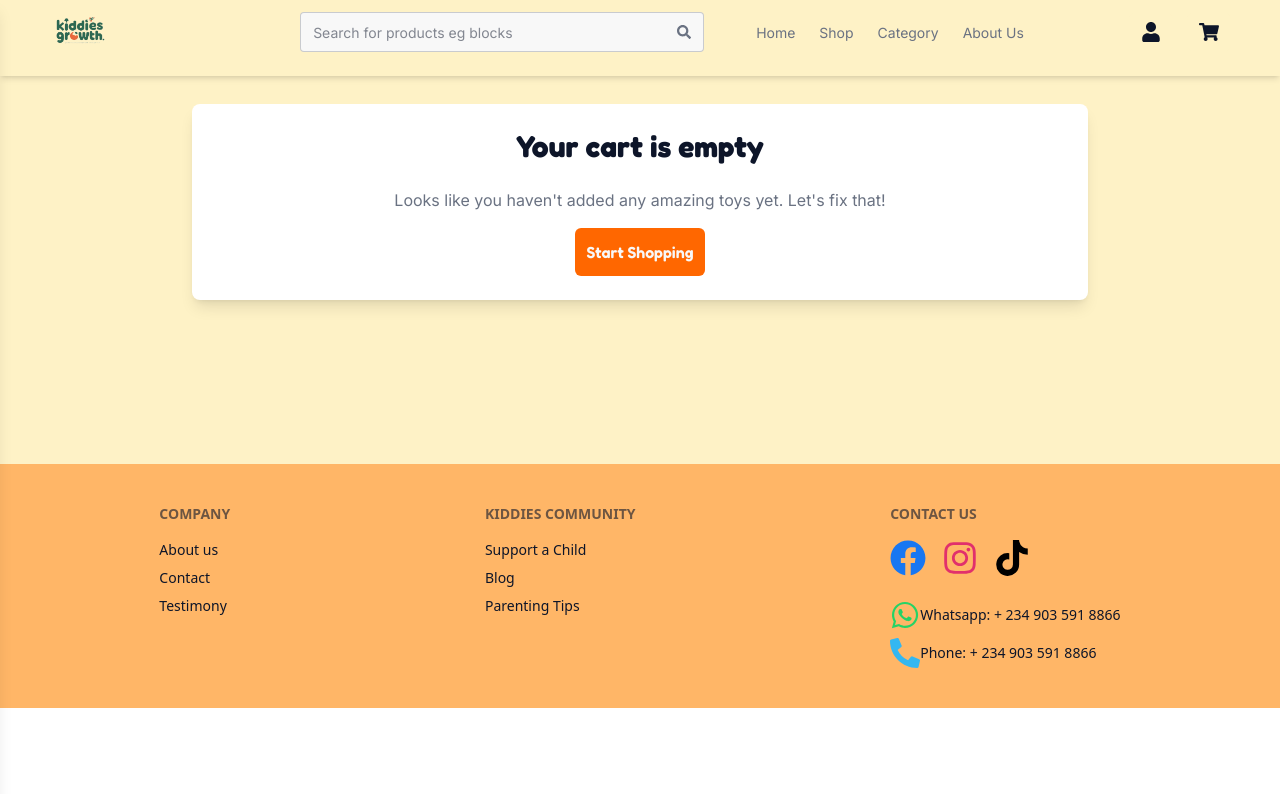
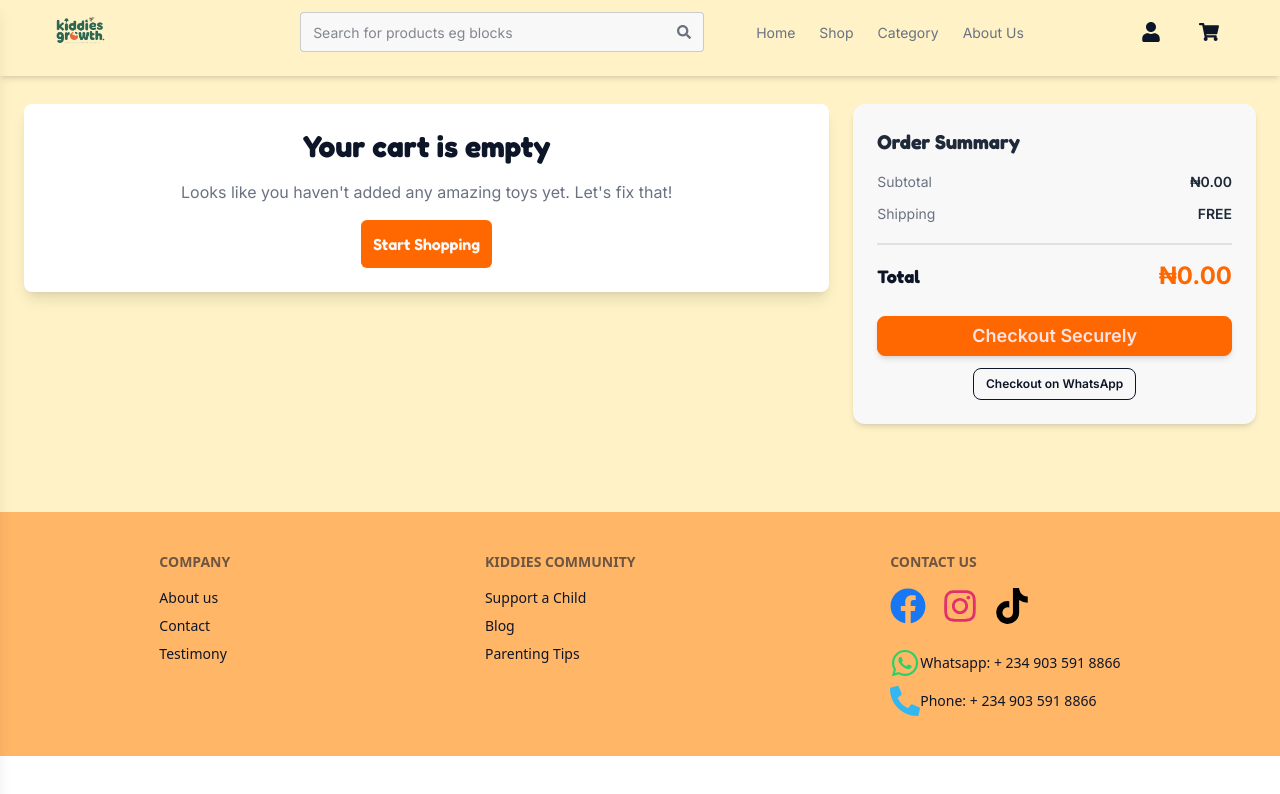
Before and after one commit to Kkebuka/kiddiesgrowth, a React (Vite) app: page /cart in a window 1280 px wide. Shown: the top 794 px of the page. Built offline with nearby package versions, Linux system fonts and the light colour scheme.

Commit message:
major change

```diff
--- a/src/pages/cartPage/CartPage.tsx
+++ b/src/pages/cartPage/CartPage.tsx
@@ -1,38 +1,41 @@
-import React from "react";
-import { FaTrash } from "react-icons/fa";
 import { useCart } from "../../hooks/useCart";
 import { Link } from "react-router-dom";
+import OrderSummary from "./components/orderSummary";
+import CartDetails from "./components/CartDetails";
 
 export default function CartPage() {
-  const { cart, removeFromCart, increaseQuantity, decreaseQuantity } =
-    useCart();
+  const { cart } = useCart();
 
-  const total = cart.reduce((acc, item) => acc + item.price * item.quantity, 0);
+  console.log(cart);
 
-  const whatsappMessage = encodeURIComponent(
-    `Hello KiddiesGrowth, I'd like to place an order:\n\n${cart
-      .map(
-        (item) =>
-          `•[ID: ${item.id}] ${item.name} x${item.quantity} - ₦${
-            item.price * item.quantity
-          }`
-      )
-      .join("\n")}\n\nTotal: ₦${total}`
-  );
-  const link = `https://api.whatsapp.com/send?phone=2348106111383&text=${whatsappMessage}`;
+  const total =
+    cart.reduce((acc, item) => acc + item.price * item.quantity, 0) || 0;
+
+  // const whatsappMessage = encodeURIComponent(
+  //   `Hello KiddiesGrowth, I'd like to place an order:\n\n${cart
+  //     .map(
+  //       (item) =>
+  //         `•[ID: ${item?.id}] ${item?.name} x${item?.quantity} - ₦${
+  //           item?.price * item?.quantity
+  //         }`
+  //     )
+  //     .join("\n")}\n\nTotal: ₦${total}`
+  // );
+  // const link = `https://api.whatsapp.com/send?phone=2348106111383&text=${whatsappMessage}`;
   console.log(cart);
 
   return (
-    <div className="min-h-96 bg-base-200 p-6">
+    <div className="flex flex-col lg:flex-row p-6 lg:justify-between gap-6">
+      <div className=" bg-base-200 lg:min-h-96 lg:flex-4/6">
         <div className="max-w-4xl mx-auto bg-white rounded-lg shadow-lg p-6">
-        <h2 className="text-3xl font-bold mb-6 text-center font-fredoka">
+          {cart.length === 0 ? (
+            <div className="space-y-4">
+              <h2 className="text-3xl font-bold text-center font-fredoka">
                 Your cart is empty
               </h2>
-
-        {cart.length === 0 ? (
-          <div className="space-y-4">
               <p className="text-center text-gray-500">
-              Looks like you haven't added any amazing toys yet. Let's fix that!
+                Looks like you haven't added any amazing toys yet. Let's fix
+                that!
               </p>
               <div className="flex justify-center">
                 <Link
@@ -44,75 +47,11 @@ export default function CartPage() {
               </div>
             </div>
           ) : (
-          <>
-            <div className="space-y-4">
-              {cart.map((item) => (
-                <div
-                  key={item.id}
-                  className="flex items-center justify-between bg-base-100 p-4 rounded-lg shadow-sm"
-                >
-                  <div className="flex items-center gap-4">
-                    <img
-                      src={item.src[0]}
-                      alt={item.name}
-                      className="w-20 h-20 object-cover rounded"
-                    />
-                    <div>
-                      <h3 className="font-semibold text-lg">{item.name}</h3>
-                      <p className="text-sm text-gray-500">
-                        ₦{item.price.toLocaleString()}
-                      </p>
-                    </div>
-                  </div>
-                  <div className="flex items-center gap-4">
-                    <div className="join">
-                      <button
-                        className="join-item btn btn-sm"
-                        onClick={() => decreaseQuantity(item.id)}
-                      >
-                        -
-                      </button>
-                      <button className="join-item btn btn-sm btn-ghost">
-                        {item.quantity}
-                      </button>
-                      <button
-                        className="join-item btn btn-sm"
-                        onClick={() => increaseQuantity(item.id)}
-                      >
-                        +
-                      </button>
-                    </div>
-                    <button
-                      className="btn btn-sm btn-error text-white"
-                      onClick={() => removeFromCart(item.id)}
-                    >
-                      <FaTrash />
-                    </button>
-                  </div>
-                </div>
-              ))}
-            </div>
-
-            <div className="divider"></div>
-
-            <div className="flex justify-between items-center">
-              <h3 className="text-xl font-semibold">Total:</h3>
-              <span className="text-xl font-bold text-primary">
-                ₦{total.toLocaleString()}
-              </span>
-            </div>
-
-            <a
-              href={link}
-              target="_blank"
-              rel="noopener noreferrer"
-              className="btn btn-success w-full mt-6"
-            >
-              Checkout on WhatsApp
-            </a>
-          </>
+            <CartDetails cart={cart} />
           )}
         </div>
       </div>
+      <OrderSummary total={total} />
+    </div>
   );
 }
--- /dev/null
+++ b/src/pages/cartPage/components/CartDetails.tsx
@@ -0,0 +1,70 @@
+import { FaTrash } from "react-icons/fa";
+import { useCart } from "../../../hooks/useCart";
+import type { CartItemType } from "../../../types/types";
+
+export default function CartDetails(cart: CartItemType[]) {
+  const { removeFromCart, increaseQuantity, decreaseQuantity } = useCart();
+
+  return (
+    <>
+      <div className="space-y-4">
+        {cart.map((item) => (
+          <div
+            key={item.id}
+            className="flex items-center justify-between bg-base-100 p-4 rounded-lg shadow-sm"
+          >
+            <div className="flex items-center gap-4">
+              <img
+                src={item.src[0]}
+                alt={item.name}
+                className="w-20 h-20 object-cover rounded"
+              />
+              <div>
+                <h3 className="font-semibold text-lg">{item.name}</h3>
+                <p className="text-sm text-gray-500">
+                  ₦{item.price.toLocaleString()}
+                </p>
+              </div>
+            </div>
+            <div className="flex items-center gap-4">
+              <div className="join">
+                <button
+                  className="join-item btn btn-sm"
+                  onClick={() => decreaseQuantity(item.id)}
+                >
+                  -
+                </button>
+                <button className="join-item btn btn-sm btn-ghost">
+                  {item.quantity}
+                </button>
+                <button
+                  className="join-item btn btn-sm"
+                  onClick={() => increaseQuantity(item.id)}
+                >
+                  +
+                </button>
+              </div>
+              <button
+                className="btn btn-sm btn-error text-white"
+                onClick={() => removeFromCart(item.id)}
+              >
+                <FaTrash />
+              </button>
+            </div>
+          </div>
+        ))}
+      </div>
+
+      <div className="divider"></div>
+
+      {/* <a
+        href={link}
+        target="_blank"
+        rel="noopener noreferrer"
+        className="btn btn-success w-full mt-6"
+      >
+        Checkout on WhatsApp
+      </a> */}
+    </>
+  );
+}
--- /dev/null
+++ b/src/pages/cartPage/components/OrderSummary.tsx
@@ -0,0 +1,64 @@
+import React from "react";
+
+export default function OrderSummary({ total }: { total: number }) {
+  const shipping = 0;
+  return (
+    <div className=" lg:flex-2/6">
+      <div className="space-y-6">
+        <div className="bg-base-100 rounded-xl shadow-md p-6 sticky top-4">
+          <h2 className="text-xl font-bold font-fredoka text-gray-800 mb-4">
+            Order Summary
+          </h2>
+
+          <div className="space-y-3">
+            <div className="flex justify-between text-sm">
+              <span className="text-gray-500">Subtotal</span>
+              <span className="font-semibold text-gray-800">
+                ₦{total.toFixed(2)}
+              </span>
+            </div>
+
+            {/* {savings > 0 && (
+                <div className="flex justify-between text-sm text-green-600 font-medium">
+                  <span>You saved</span>
+                  <span>-₦{savings.toFixed(2)}</span>
+                </div>
+              )} */}
+
+            <div className="flex justify-between text-sm">
+              <span className="text-gray-500">Shipping</span>
+              <span className="font-semibold text-gray-800">
+                {shipping === 0 ? "FREE" : `₦${shipping}`}
+              </span>
+            </div>
+
+            {shipping > 0 && (
+              <p className="text-xs text-gray-400">
+                Free shipping on orders over ₦50,000
+              </p>
+            )}
+
+            <div className="divider my-2"></div>
+
+            <div className="flex justify-between items-center">
+              <span className="font-bold font-fredoka text-lg">Total</span>
+              <span className="text-2xl font-bold text-primary">
+                ₦{total.toFixed(2)}
+              </span>
+            </div>
+          </div>
+
+          <button className="btn btn-primary w-full mt-6 text-lg font-semibold shadow-md hover:shadow-lg transition-all">
+            Checkout Securely
+          </button>
+
+          <div className="text-center mt-3">
+            <button className="btn btn-outline btn-sm">
+              Checkout on WhatsApp
+            </button>
+          </div>
+        </div>
+      </div>
+    </div>
+  );
+}
```
Lines whose indentation alone changed are shown as unchanged.
